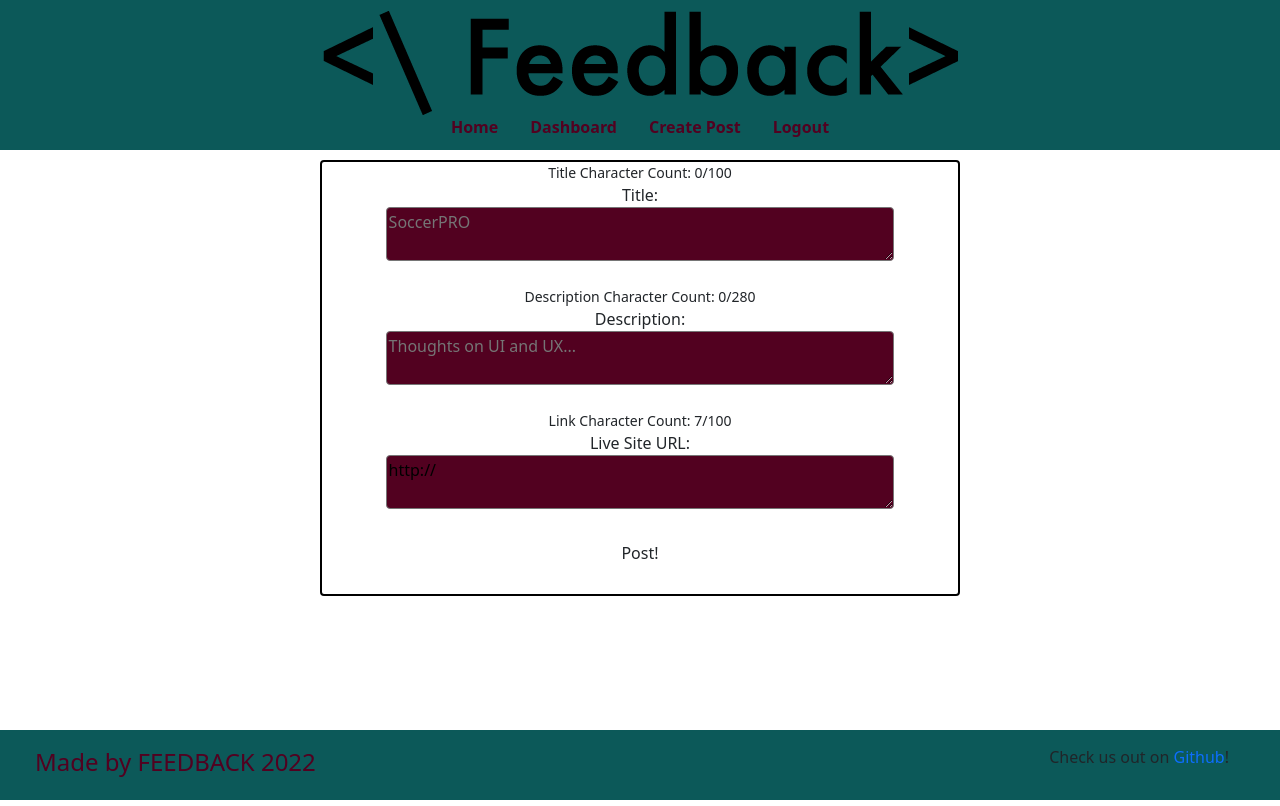
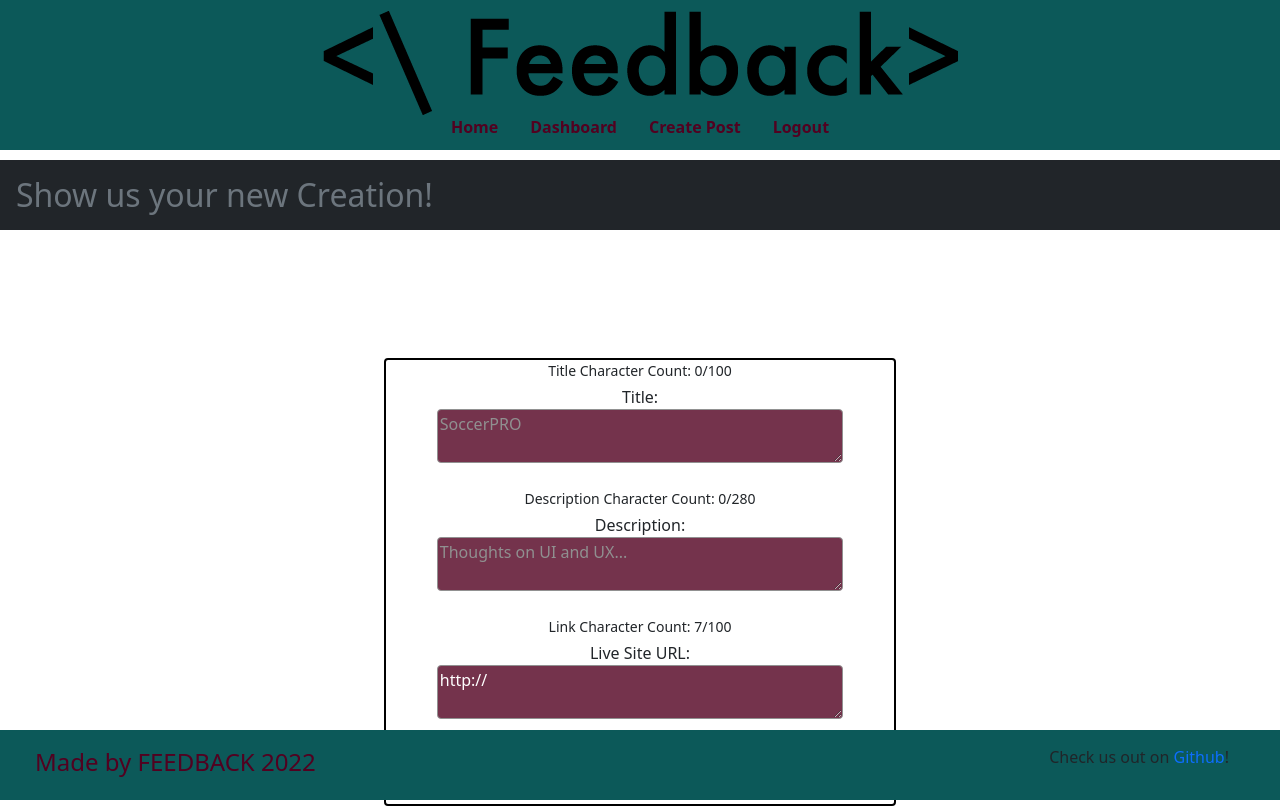
Before and after one commit to Jillium/FEEDback, a React (Create React App) app in the folder client/: page /createpost in a window 1280 px wide. Built offline with nearby package versions, Linux system fonts and the light colour scheme; sample sign-in values are in the browser's storage.

Commit message:
added more styles

```diff
--- a/client/src/App.css
+++ b/client/src/App.css
@@ -112,14 +112,18 @@
 /* create post page */
 .create-post-cont {
     display: block;
-    width: 50%;
+    width: 40%;
     height: 80%;
     border: 2px solid black;
     border-radius: 4px;
     margin: auto;
-    margin-top: 160px;
+    margin-top: 10%;
     background-color: var(white);
 
+}
+
+.margin-top-sm {
+    margin-top: 20px;
 }
 
 .create-post-cont form {
@@ -139,10 +143,11 @@
     margin: 0 auto 25px;
     border-radius: 4px;
     background-color: var(--heading);
+    opacity: 0.8;
+    color: white;
 }
 
 .text-area {
-    align-items: le
 }
 
 .btn {
@@ -161,10 +166,10 @@
 }
 /* homepage */
 .home-list-container {
-    width: 50%;
+    width: 30%;
     margin: 0 auto;
     margin-top: 50px;
-    padding-top: 160px;
+    padding-top: 50px;
 }
 
 .list-body p {
@@ -194,8 +199,9 @@
 }
 
 .dashboard-post-container {
-    width: 50%;
+    width: 30%;
     margin: 0 auto;
+    padding-bottom: 100px;
 }
 
 
@@ -221,10 +227,19 @@
     padding: 30px;
 }
 
+.rules-container {
+    margin-top: 10%;
+    margin-left: 1%;
+}
+
 /* util */
 .comment-p {
     font-size: 16px;
     color: black;
+}
+
+.comment-form textarea {
+    display: block;
 }
 
 .description-p {
@@ -237,6 +252,10 @@
 .header-font {
     color:#346751;
     font-size: 24px;
+}
+
+.padding-top {
+    padding-top: 160px;
 }
 
 /* Modal */
--- a/client/src/components/CommentForm.jsx
+++ b/client/src/components/CommentForm.jsx
@@ -54,7 +54,7 @@ const CommentForm = ({ postId }) => {
                 onChange={handleChange}>
 
                 </textarea>
-            <button type="submit">Submit</button>
+            <button className="mt-2" type="submit">Submit</button>
             </form>
         </div>
     );
--- a/client/src/components/PostList.jsx
+++ b/client/src/components/PostList.jsx
@@ -42,7 +42,8 @@ const PostList = ({ posts }) => {
                                     <Link
                                         to={`/dashboard/${post.username}`}
                                         style={{ fontWeight: 700 }}
-                                        className="text-light"
+                                        className="comment-p"
+                                        style={{ textDecoration: 'none' }}
                                     >
 
 
--- a/client/src/pages/CreatePost.jsx
+++ b/client/src/pages/CreatePost.jsx
@@ -53,7 +53,7 @@ const PostForm = () => {
             username = Auth.getProfile().data.username;
         }
         postFormState.postLink = postFormState.postLink.trim();
-        let linkHead = postFormState.postLink.substring(0,4).toLowerCase();
+        let linkHead = postFormState.postLink.substring(0, 4).toLowerCase();
         if (linkHead !== 'http') {
             postFormState.postLink = 'http://' + postFormState.postLink;
         }
@@ -89,6 +89,13 @@ const PostForm = () => {
     }
 
     return (
+
+        <div className="padding-top">
+
+            <h2 className="bg-dark text-secondary p-3 display-inline-block">
+                Show us your new Creation!
+            </h2>
+
             <div className="create-post-cont">
 
                 <form
@@ -96,13 +103,13 @@ const PostForm = () => {
                     onSubmit={handleFormSubmit}
                 >
                     <p
-                    className={`m-0 ${characterCountState.title === characterLimit.title || error ? 'text-error' : ''} charcount`}
+                        className={`m-0 ${characterCountState.title === characterLimit.title || error ? 'text-error' : ''} charcount margin-top-sm`}
                     >
                         Title Character Count: {characterCountState.title}/{characterLimit.title}
                         {error && <span className="ml-2">Title is too long...</span>}
                     </p>
 
-                <div className="text-area">
+                    <div className="text-area mt-1">
                         <label>Title:</label>
                         <textarea
                             placeholder="SoccerPRO"
@@ -114,13 +121,13 @@ const PostForm = () => {
                     </div>
 
                     <p
-                    className={`m-0 ${characterCountState.postBody === characterLimit.postBody || error ? 'text-error' : ''} charcount`}
+                        className={`m-0 ${characterCountState.postBody === characterLimit.postBody || error ? 'text-error' : ''} charcount margin-top-sm`}
                     >
                         Description Character Count: {characterCountState.postBody}/{characterLimit.postBody}
                         {error && <span className="ml-2">Description is too long...</span>}
                     </p>
 
-                <div className="text-area">
+                    <div className="text-area mt-1">
                         <label>Description:</label>
                         <textarea
                             placeholder="Thoughts on UI and UX..."
@@ -132,13 +139,13 @@ const PostForm = () => {
                     </div>
 
                     <p
-                    className={`m-0 ${characterCountState.postLink === characterLimit.postLink || error ? 'text-error' : ''} charcount`}
+                        className={`m-0 ${characterCountState.postLink === characterLimit.postLink || error ? 'text-error' : ''} charcount margin-top-sm`}
                     >
                         Link Character Count: {characterCountState.postLink}/{characterLimit.postLink}
                         {error && <span className="ml-2">Link is too long...</span>}
                     </p>
 
-                <div className="text-area">
+                    <div className="text-area mt-1">
                         <label>Live Site URL:</label>
                         <textarea
                             placeholder="Enter your WWW..."
@@ -153,6 +160,7 @@ const PostForm = () => {
                     </button>
                 </form>
             </div>
+        </div>
     );
 };
 
--- a/client/src/pages/Home.jsx
+++ b/client/src/pages/Home.jsx
@@ -16,7 +16,12 @@ function Home() {
 
 
   return (
-        <main>
+    <main className="padding-top">
+
+      <h2 className="bg-dark text-secondary p-3 display-inline-block">
+        Home
+      </h2>
+
       <div className='main-background'>
         {loading ? (
           <div>Loading...</div>
--- a/client/src/pages/Login.jsx
+++ b/client/src/pages/Login.jsx
@@ -109,6 +109,7 @@ const Login = (props) => {
 
   return (
     <div className="login-container main-background col">
+
       <form onSubmit={handleLoginFormSubmit} className="block-form-sections login-form col-6">
               <h3 className='form-title'>Login</h3>
               <label htmlFor="email" className="block-form-sections header-font">
@@ -187,7 +188,7 @@ const Login = (props) => {
           <p>{errorDisplayState.message}</p>
       </Modal>
 
-      <div>
+      <div className="rules-container">
         <h3>Welcome to the site where we all know how much work goes into Websites!</h3>
         <h4>Rules!</h4>
         <ul>
--- a/client/src/pages/SinglePost.jsx
+++ b/client/src/pages/SinglePost.jsx
@@ -61,7 +61,7 @@ const SinglePost = props => {
 
                 <div>
                     {auth.loggedIn() && auth.getProfile().data.username === post.username && (
-                    <button className="btn btn-secondary ml-auto m-1" onClick={handleClick}>Delete This Post</button>
+                        <button className="btn btn-secondary ml-auto m-1 mt-4" onClick={handleClick}>Delete This Post</button>
                     )}
                 </div>
 
```
Lines whose indentation alone changed are shown as unchanged.
